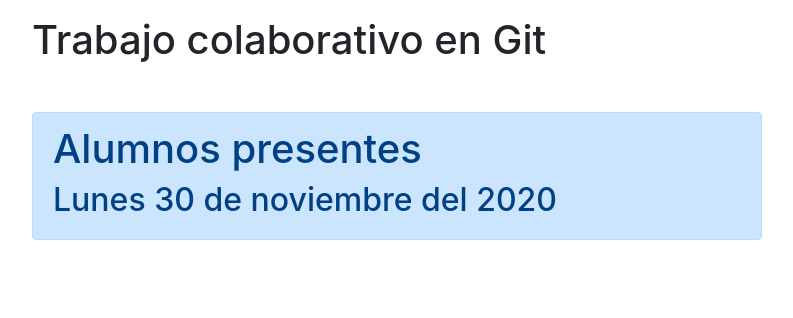
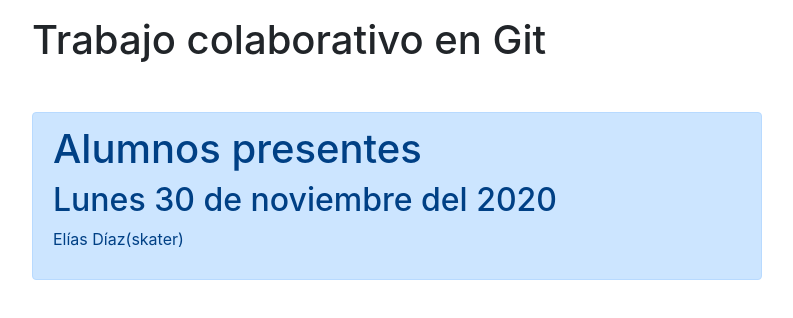
Before and after one commit to pochitax/test-ddw-2020-duocuc, a plain HTML site: page index.html in a window 1280 px wide. Shown: the whole page, without its empty margins (243-1036 px from the left). Drawn offline with nearby package versions, Linux system fonts and the light colour scheme.

Commit message:
puse mi nombre
esta chevere

```diff
--- a/index.html
+++ b/index.html
@@ -15,7 +15,7 @@
                     <h1>Alumnos presentes</h1>
                     <h2>Lunes 30 de noviembre del 2020</h2>
                     <!-- En este html trabajaremos en control de versiones. A partir de esta etiquetas agregarán su nombre dentro de un "p" -->
-
+                    <p>Elías Díaz(skater)</p>
                     <!-- // -->
                 </div>
             </div>
```
